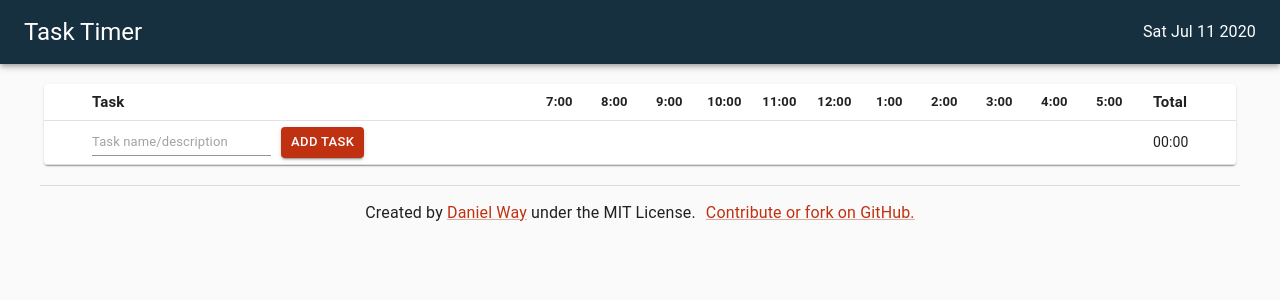
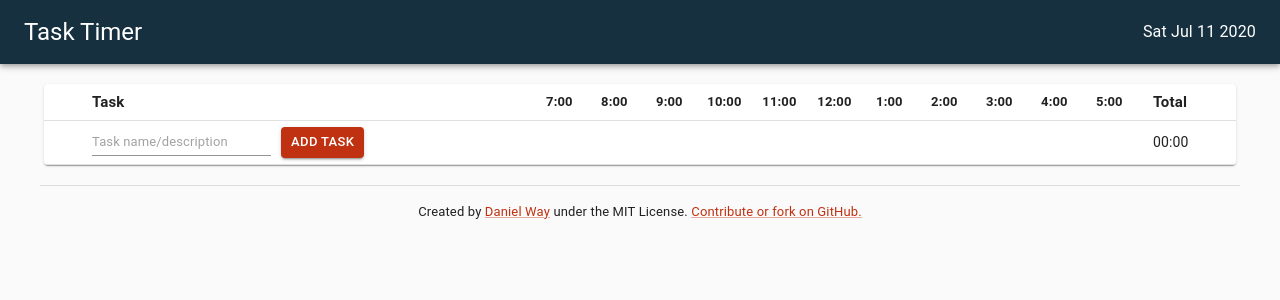
Before and after one commit to danielway/task-timer, a React (Create React App) app: page / in a window 1280 px wide. Shown: the top 300 px of the page. Built offline with nearby package versions, Linux system fonts and the light colour scheme.

Commit message:
Clean up layout components

```diff
--- a/src/components/layout/Footer.tsx
+++ b/src/components/layout/Footer.tsx
@@ -1,25 +1,22 @@
-import { Box, Divider, Link } from '@mui/material';
+import { Box, Divider, Link } from "@mui/material";
 
-function Footer() {
-  return (
-    <Box>
-      <Divider variant="middle" />
-      <Box marginTop="15px" marginBottom="15px" textAlign="center">
-        Created by{' '}
-        <Link href="https://www.danieldway.com" color="secondary">
-          Daniel Way
-        </Link>{' '}
-        under the MIT License.
-        <Link
-          style={{ marginLeft: '10px' }}
-          href="https://github.com/danielway/task-timer"
-          color="secondary"
-        >
-          Contribute or fork on GitHub.
-        </Link>
-      </Box>
+export const Footer = () => (
+  <Box>
+    <Divider variant="middle" />
+    <Box my={2} fontSize={13} textAlign="center">
+      Created by {websiteLink()} under the MIT License. {repositoryLink()}
     </Box>
-  );
-}
+  </Box>
+);
 
-export default Footer;
+const websiteLink = () => (
+  <Link href="https://www.danieldway.com" color="secondary">
+    Daniel Way
+  </Link>
+);
+
+const repositoryLink = () => (
+  <Link href="https://github.com/danielway/task-timer" color="secondary">
+    Contribute or fork on GitHub.
+  </Link>
+);
--- a/src/components/layout/Header.tsx
+++ b/src/components/layout/Header.tsx
@@ -1,15 +1,12 @@
-import { AppBar, Toolbar, Typography } from '@mui/material';
+import { AppBar, Toolbar, Typography } from "@mui/material";
 
-function Header() {
-  return (
+export const Header = () => (
   <AppBar position="static">
     <Toolbar>
-        <Typography variant="h5">Task Timer</Typography>
-        <div style={{ flexGrow: 1 }} />
+      <Typography variant="h5" sx={{ flexGrow: 1 }}>
+        Task Timer
+      </Typography>
       <Typography>{new Date().toDateString()}</Typography>
     </Toolbar>
   </AppBar>
 );
-}
-
-export default Header;
```
Also changed, not shown: src/components/layout/Layout.tsx (+5 -5 lines). Lines whose indentation alone changed are shown as unchanged.
